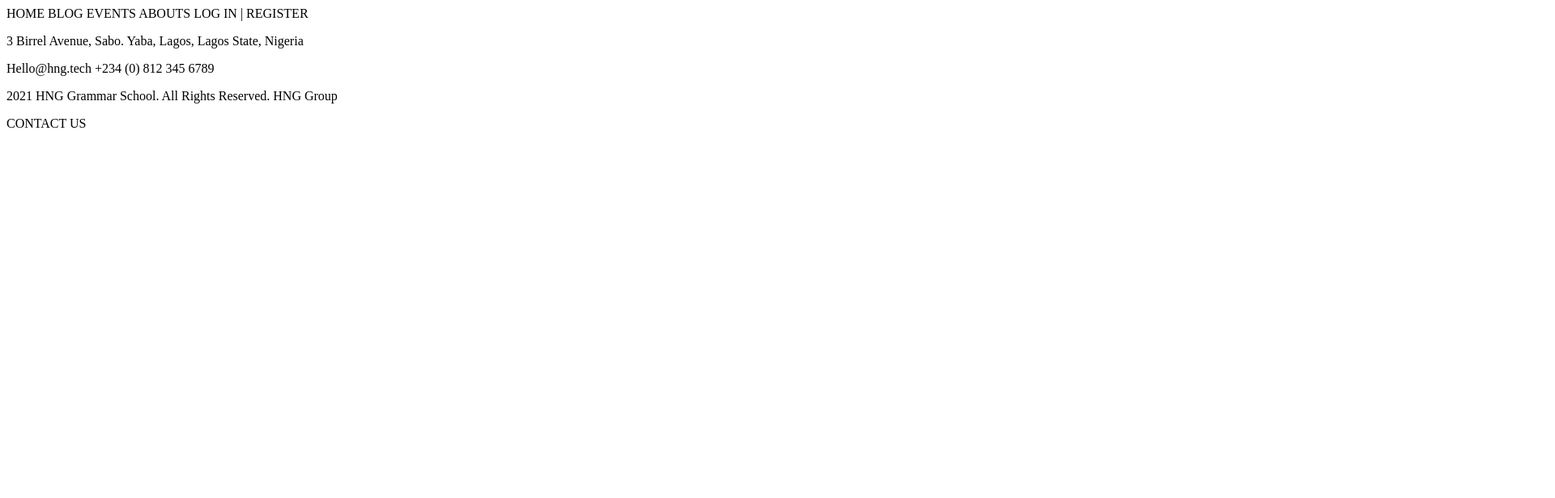
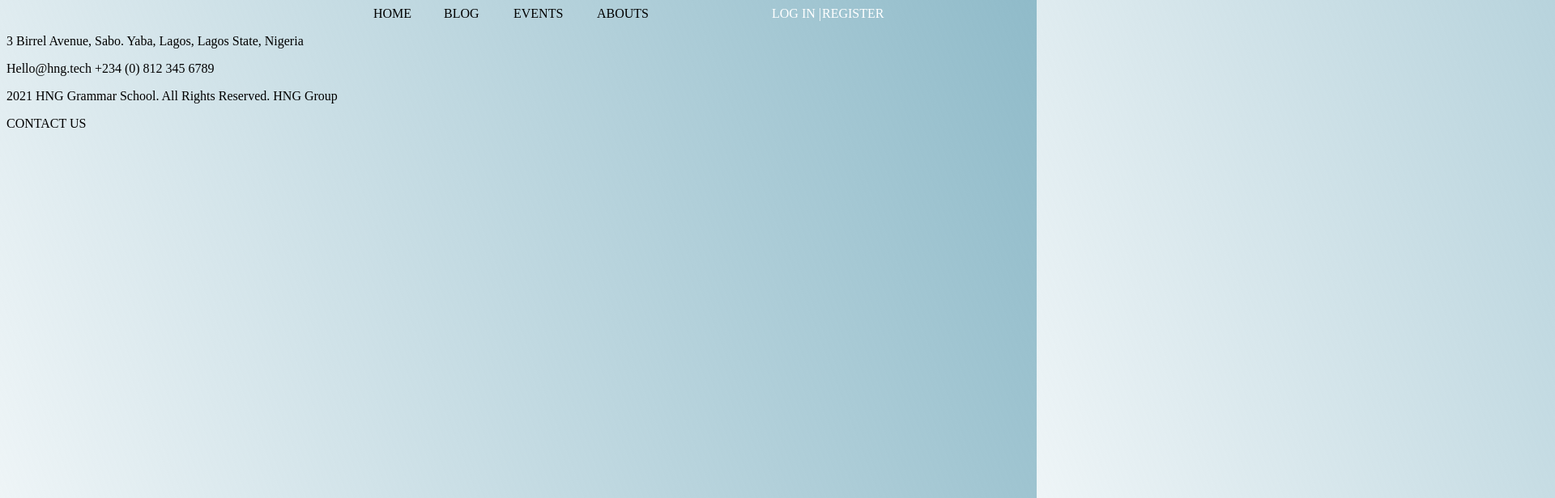
Before and after one commit to JereAlunoIfal-RioLargo/WeProject-Jere-Feli-Leo, a plain HTML site: page index.html in a window 1280 px wide. Shown: the top 616 px of the page at 81% size, 1920 px wide, since content can reach past the window. Drawn offline with Linux system fonts and the light colour scheme.

Commit message:
Adicionando css ao cabeçalho

```diff
--- a/style.css
+++ b/style.css
@@ -1,5 +1,49 @@
+body
+{
+    position: relative;
+    width: 1920px;
+    height: 1080px;
+    background: linear-gradient(249.33deg, rgba(139, 184, 199, 0.97) -0.93%, rgba(130, 170, 183, 0) 105.52%);
+}
 .container
 {
     border-style: none;
+    top: 14px;
+    height: 18px;
 
 }
+.container #home
+{
+    position: absolute;
+    width: 47px;
+    left: 453px;
+}
+.container #blog
+{
+    position: absolute;
+    left: 540px;
+}
+.container #events
+{
+    position: absolute;
+    left: 626px;
+
+}
+.container #abouts
+{
+    position: absolute;
+    left: 729px;
+}
+.container #login
+{
+    position: absolute;
+    left: 945px;
+    width: 70px;
+    color: white;
+}
+.container #register
+{
+    position: absolute;
+    left: 1007px;
+    color: white;
+}
```
